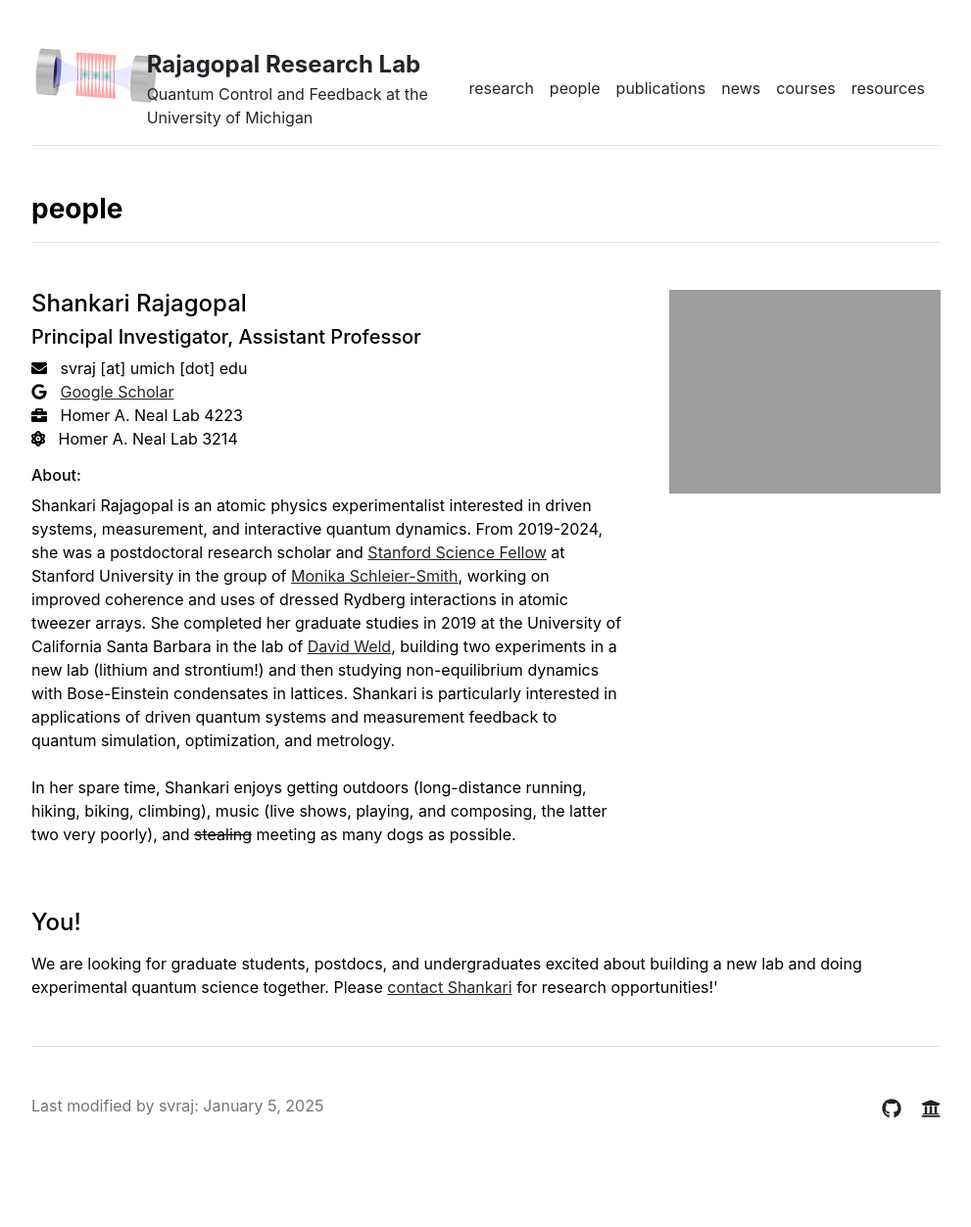
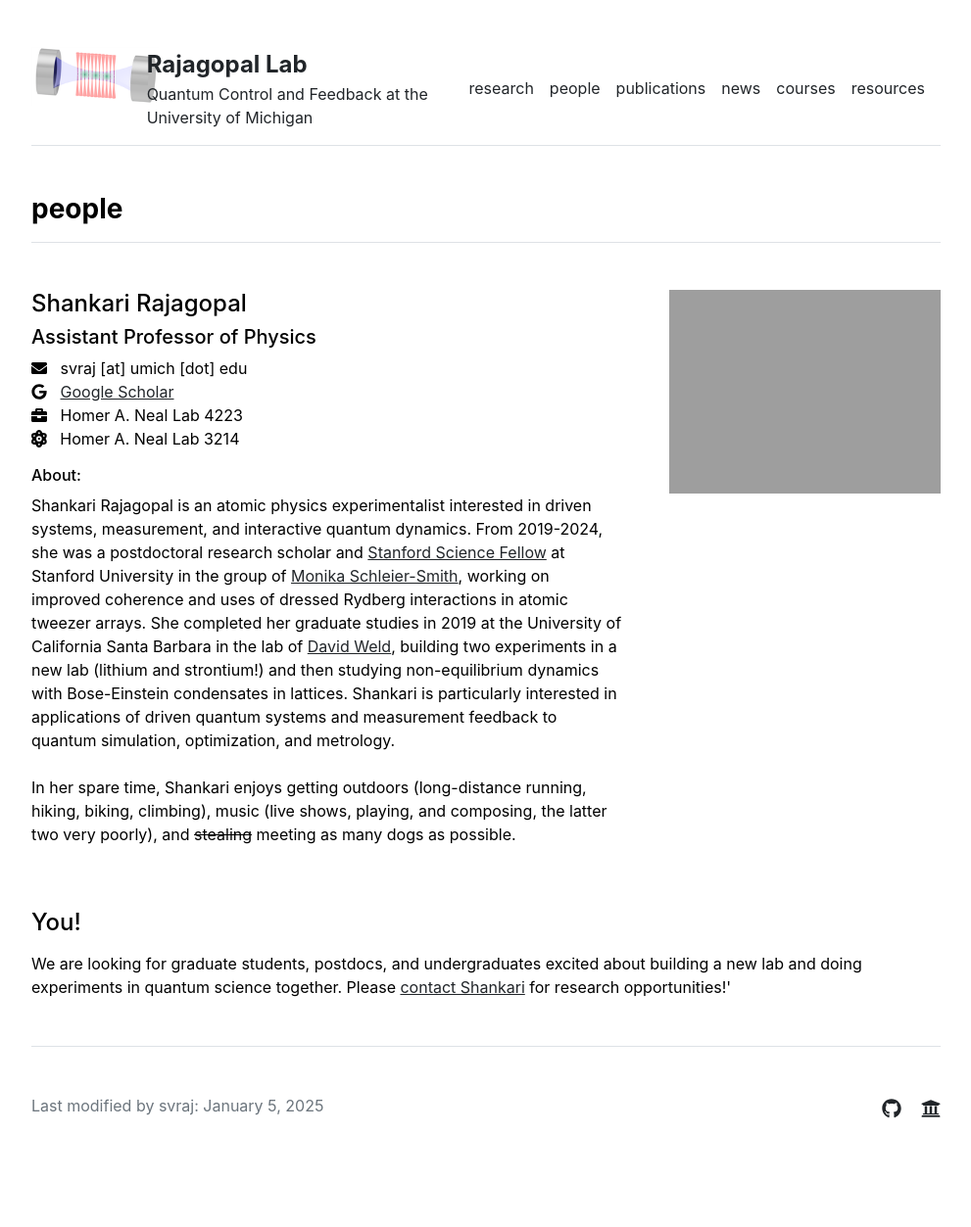
Before and after one commit to rajagopallab/rajagopallab.github.io, a Jekyll site: the page built from people.md, in a window 1280 px wide. Shown: the whole page at 98% size, without its empty margins (144-1135 px from the left). Built offline with Jekyll 4.4.1, drawn with Linux system fonts in a browser that asks for light colours.

Commit message:
last minor edits for the night

```diff
--- a/_config.yml
+++ b/_config.yml
@@ -1,4 +1,4 @@
 url: "https://rajagopallab.github.io" # the base hostname & protocol for your site, e.g. http://example.com
 baseurl: "" # the subpath of your site, e.g. /blog
-title: "Rajagopal Research Lab" # the name of your site, e.g. ACME Corp.
+title: "Rajagopal Lab" # the name of your site, e.g. ACME Corp.
 description: "Quantum Control and Feedback at the University of Michigan"
--- a/_data/settings.yml
+++ b/_data/settings.yml
@@ -8,7 +8,7 @@ menu:
 
 people:
 - {name: 'Shankari Rajagopal',
-  title: 'Principal Investigator, Assistant Professor',
+  title: 'Assistant Professor of Physics',
   department: 'Physics',
   institution: 'University of Michigan',
   institution_address: '450 Church Street, Ann Arbor, MI 48109',
--- a/_layouts/people.html
+++ b/_layouts/people.html
@@ -13,7 +13,7 @@ layout: default
     <p style="margin:0;"><i class="fa fa-envelope"></i> &nbsp; {{ person.email }}</p>
     <p style="margin:0;"><i class="fab fa-google"></i> &nbsp; <a href="https://scholar.google.com/citations?user=hNaF_u0AAAAJ&hl=en">Google Scholar</a></p>
     <p style="margin:0;"><i class="fas fa-briefcase"></i> &nbsp; {{ person.office }}</p>
-    <p><i class="fas fa-atom"></i> &nbsp; {{ person.lab }}</p>
+    <p><i style="font-size:18" class="fas fa-atom"></i> &nbsp; {{ person.lab }}</p>
     <h6>About:</h6> <p>{{ person.about }}</p>
     <!-- <p><a href="{{ site.github.url }}/people/{{ person.url }}">More info</a></p>-->
   </div>
@@ -24,4 +24,4 @@ layout: default
 {% endfor %}
 
 <h4 class="pb-3 mb-0">You!</h4>
-We are looking for graduate students, postdocs, and undergraduates excited about building a new lab and doing experimental quantum science together. Please <a href="mailto:svraj@umich.edu">contact Shankari</a> for research opportunities!'
+We are looking for graduate students, postdocs, and undergraduates excited about building a new lab and doing experiments in quantum science together. Please <a href="mailto:svraj@umich.edu">contact Shankari</a> for research opportunities!'
```
